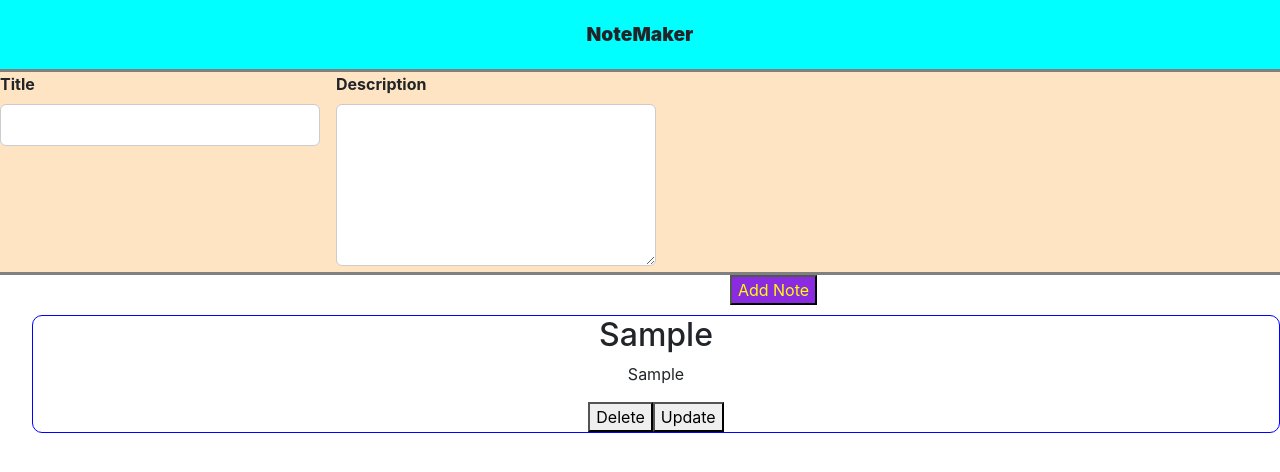
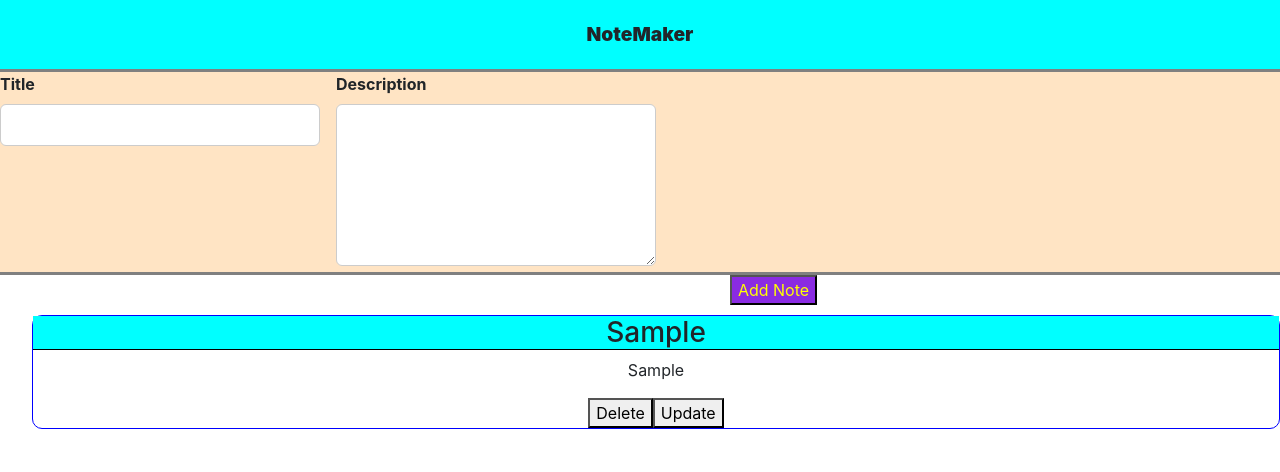
Before and after one commit to Janak869042/ui-mini-project, a React (Create React App) app: page / in a window 1280 px wide. Both pictures are taken after typing "Sample", "Sample" into the empty fields and a click on the button "Add Note". Shown: the top 472 px of the page. Built offline with nearby package versions, Linux system fonts and the light colour scheme.

Commit message:
Update UpdateNote.js

```diff
--- a/src/components/UpdateNote.js
+++ b/src/components/UpdateNote.js
@@ -11,7 +11,7 @@ const UpdateNote = (props) => {
   return (
     <div className="update-mains">
     <div className="update-main">
-      <h2>{props.title}</h2>
+      <h3>{props.title}</h3>
       <p>{props.content}</p>
       </div>
       <button onClick={onClickDeletesHandler}>Delete</button>
```
